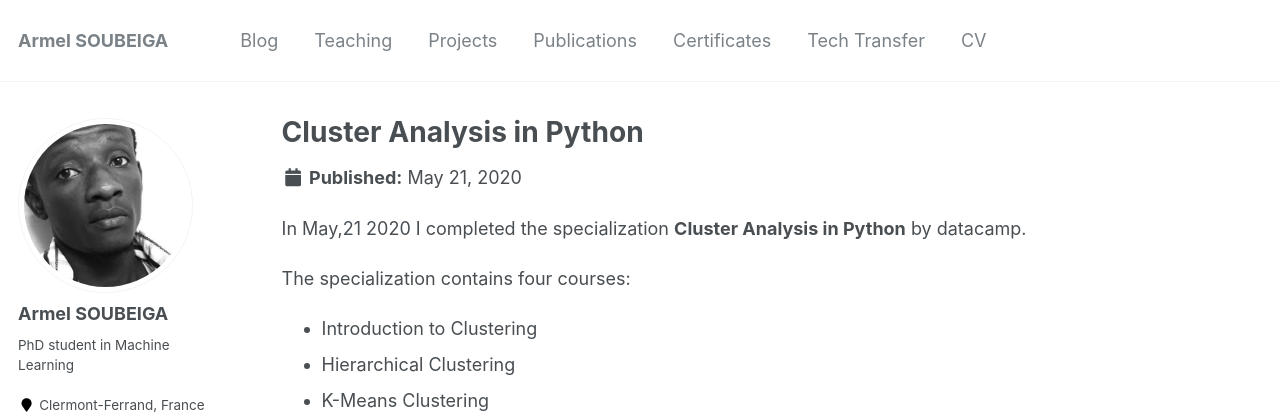
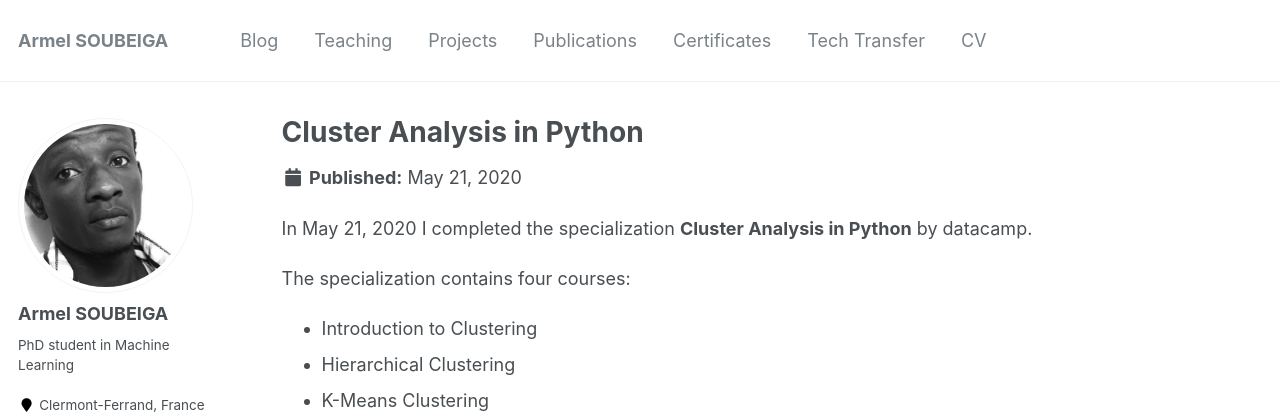
Before and after one commit to armelsoubeiga/neweb, a Jekyll site: the page built from _certificates/2020-05-21-Cluster Analysis in Python.md, in a window 1280 px wide and 1041 px high. Shown: the top 414 px of the window. Built offline with Jekyll 4.4.1, drawn with Linux system fonts in a browser that asks for light colours.

```diff
--- a/_certificates/2020-05-21-Cluster Analysis in Python.md
+++ b/_certificates/2020-05-21-Cluster Analysis in Python.md
@@ -5,7 +5,7 @@ excerpt: "Cluster Analysis in Python"
 data: 2020-05-21
 ---
 
-In May,21 2020 I completed the specialization **Cluster Analysis in Python** by datacamp.
+In May 21, 2020 I completed the specialization **Cluster Analysis in Python** by datacamp.
 
 The specialization contains four courses:
 * Introduction to Clustering
```
